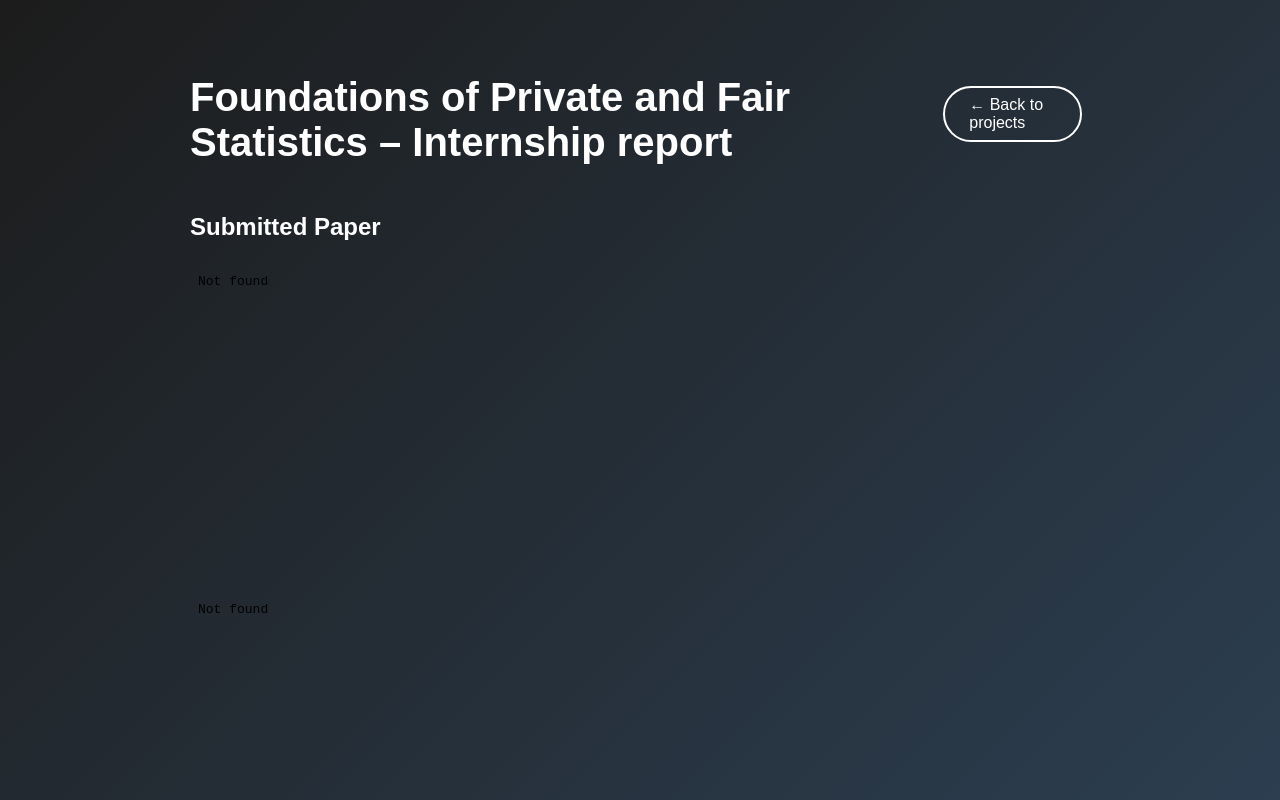
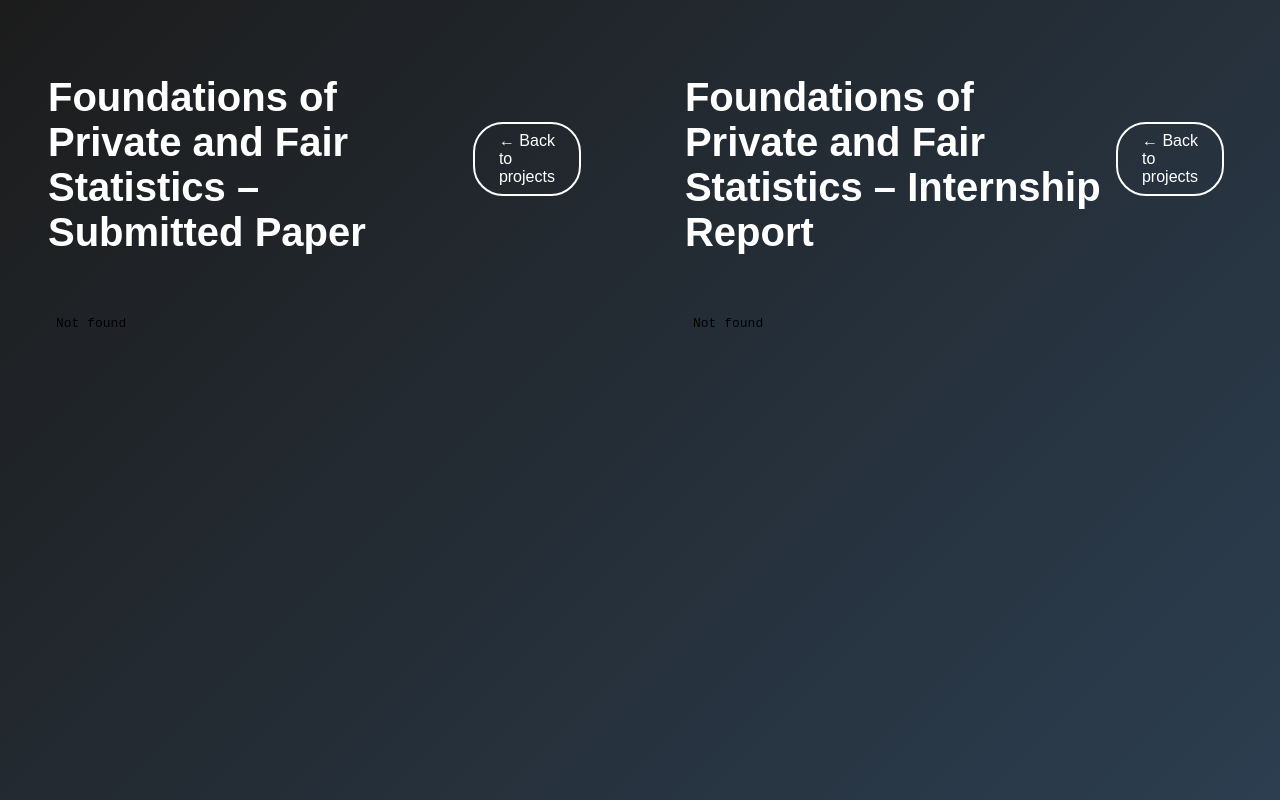
Before and after one commit to AminaManseur29/AminaManseur29.github.io-AminaManseur, a plain HTML site: page kaust.html in a window 1280 px wide. Shown: the top 800 px of the page. Drawn offline with Linux system fonts and the light colour scheme.

Commit message:
Update kaust.html

```diff
--- a/kaust.html
+++ b/kaust.html
@@ -9,21 +9,26 @@
 <body>
   <div class="resume-container">
     <header class="resume-header">
-      <h1> Foundations of Private and Fair Statistics – Internship report</h1>
+      <h1>Foundations of Private and Fair Statistics – Submitted Paper</h1>
       <a href="projects.html" class="btn">← Back to projects</a>
     </header>
 
-    <!-- Paper submitted -->
-    <div style="width: 100%; height: 45vh; margin-top: 1rem;">
-      <h2>Submitted Paper</h2>
+    <div style="width: 100%; height: 90vh; margin-top: 1rem;">
       <iframe src="docs/2410.13046v1.pdf" width="100%" height="100%" style="border: none;"></iframe>
     </div>
+  </div>
 
-    <!-- Internship report -->
+  <div class="resume-container">
+    <header class="resume-header">
+      <h1>Foundations of Private and Fair Statistics – Internship Report</h1>
+      <a href="projects.html" class="btn">← Back to projects</a>
+    </header>
+
     <div style="width: 100%; height: 90vh; margin-top: 1rem;">
       <iframe src="docs/foundations_private_and_fair_stats_report.pdf" width="100%" height="100%" style="border: none;"></iframe>
     </div>
-
   </div>
 </body>
 </html>
+</body>
+</html>
```
